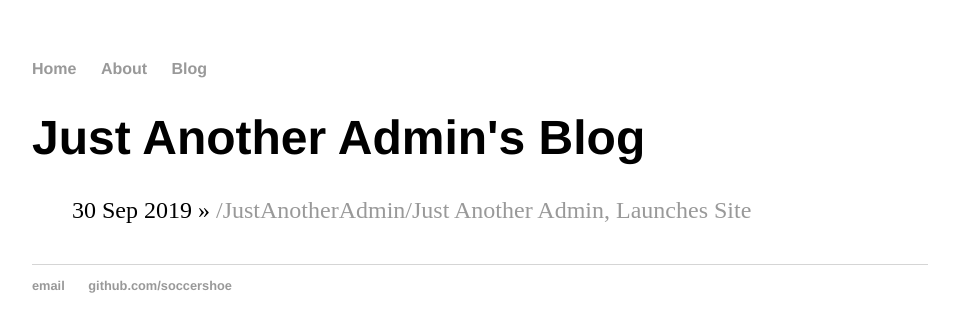
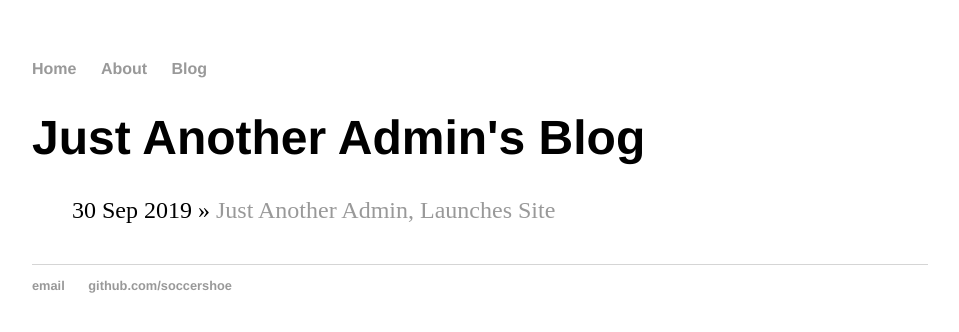
Before and after one commit to soccershoe/JustAnotherAdmin, a Jekyll site: the page built from blog/index.html, in a window 1280 px wide. Shown: the top 332 px of the page, without its empty margins (160-1119 px from the left). Built offline with Jekyll 4.4.1, drawn with Linux system fonts in a browser that asks for light colours.

Commit message:
blog index.html update

```diff
--- a/blog/index.html
+++ b/blog/index.html
@@ -6,6 +6,6 @@ title: Just Another Admin's Blog
 	<ul class="posts">
 
 	  {% for post in site.posts %}
-	    <li><span>{{ post.date | date_to_string }}</span> » <a href="{{ post.url }}" title="{{ post.title }}">/JustAnotherAdmin/{{ post.title }}</a></li>
+	    <li><span>{{ post.date | date_to_string }}</span> » <a href="/JustAnotherAdmin/{{ post.url }}" title="{{ post.title }}">{{ post.title }}</a></li>
 	  {% endfor %}
 	</ul>
```
Also changed, not shown: 2 other files.
